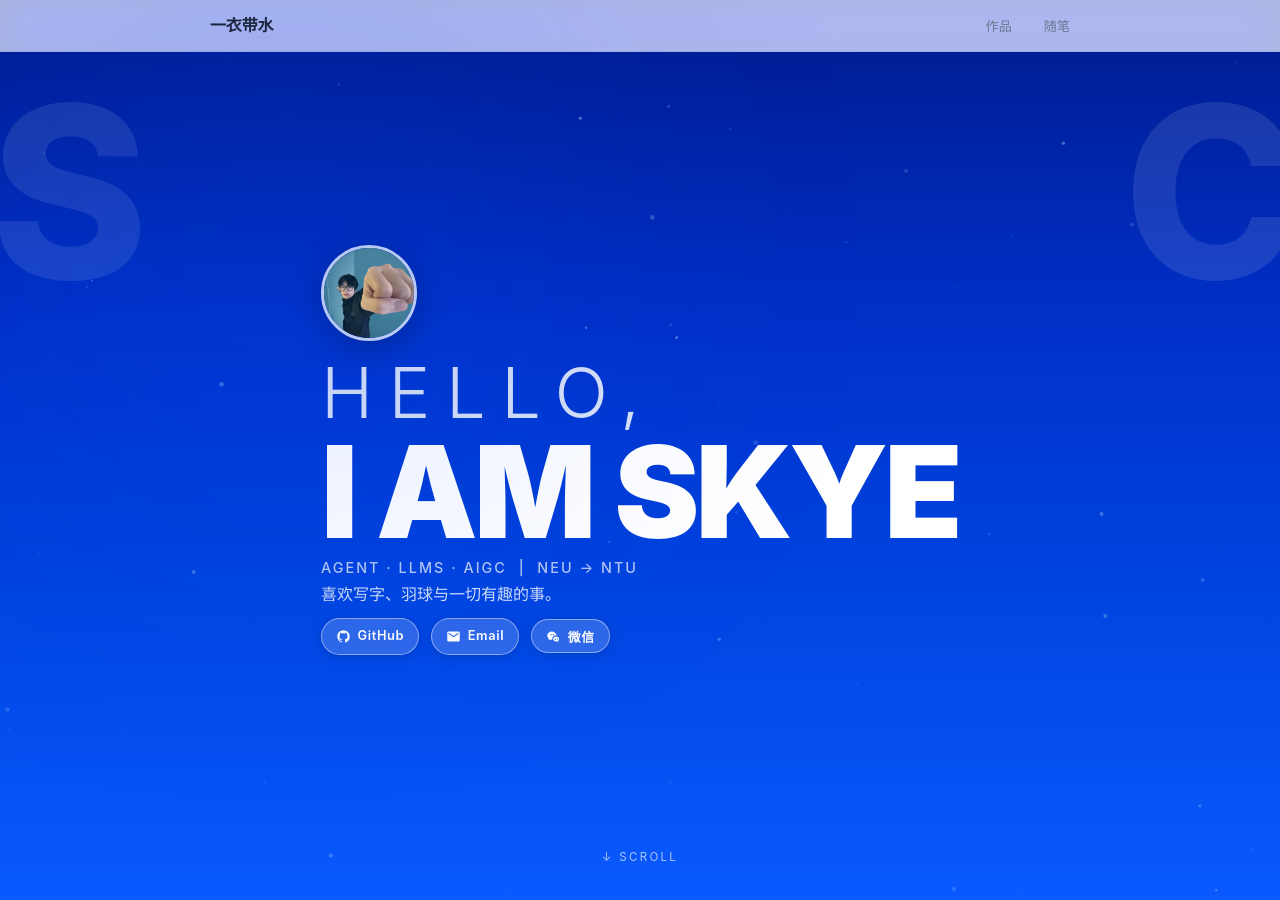
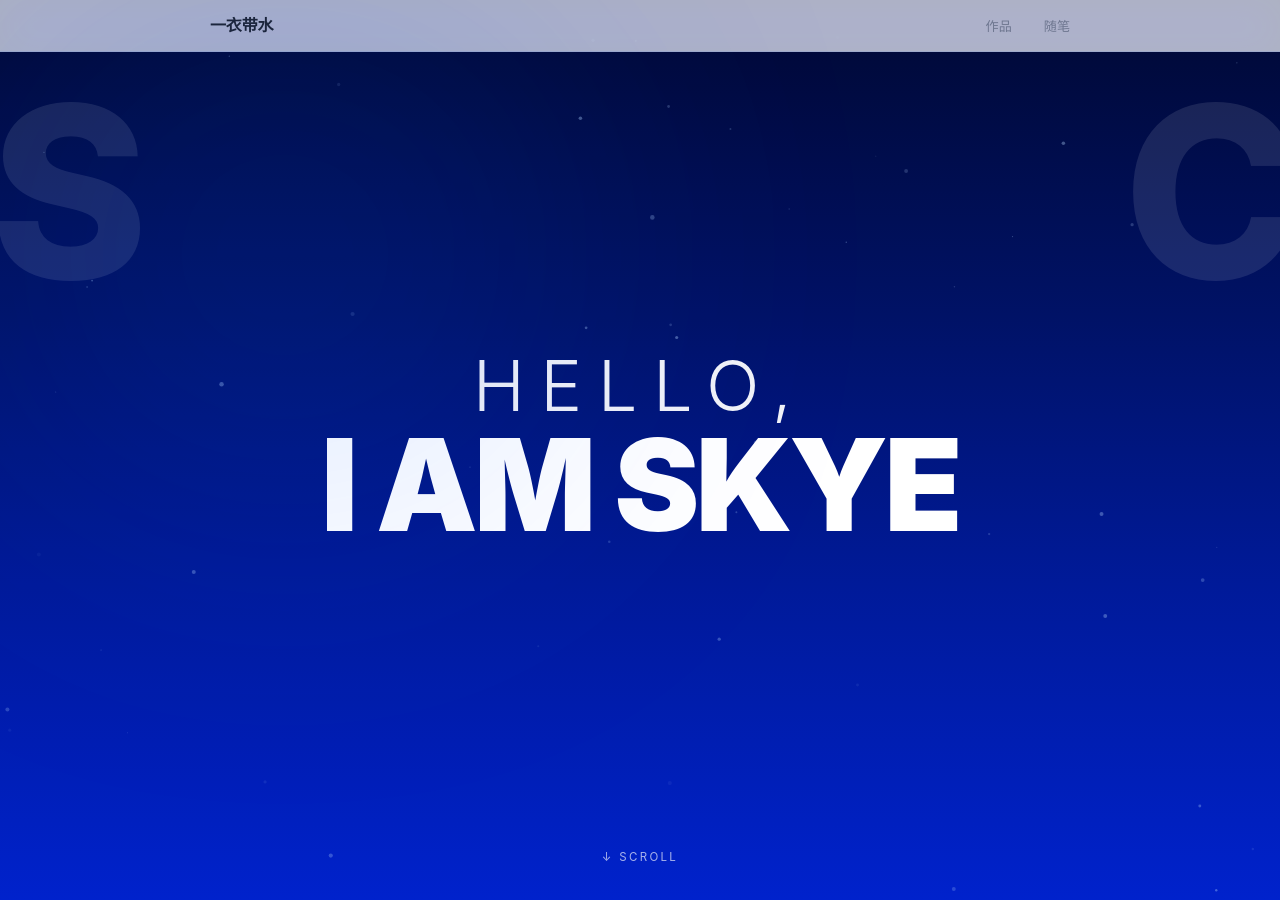
Before and after one commit to yiyidaishui7/yiyidaishui7.github.io, a Jekyll site: the page built from index.html, in a window 1280 px wide and 900 px high. Built offline with Jekyll 4.4.1, drawn with Linux system fonts in a browser that asks for light colours; nearby versions of some CDN libraries; some web fonts are replaced; the list of posts is cut into pages by our own code; comment, search, counter and statistics services are not loaded.

Commit message:
style: refine hero design with darker blue and centered title

```diff
--- a/index.html
+++ b/index.html
@@ -77,7 +77,7 @@
       position: relative;
       width: 100%;
       min-height: 100vh;
-      background: linear-gradient(to bottom, #001a8c 0%, #0030c8 35%, #0044e0 65%, #0a5aff 100%);
+      background: linear-gradient(to bottom, #000833 0%, #001266 35%, #001a99 65%, #0022cc 100%);
       display: flex;
       flex-direction: column;
       align-items: center;
@@ -87,7 +87,7 @@
     }
 
     html[data-theme="dark"] .cargo-hero {
-      background: linear-gradient(to bottom, #000d4d 0%, #001a99 35%, #0026c0 65%, #0033e0 100%);
+      background: linear-gradient(to bottom, #00051a 0%, #000a33 35%, #000f40 65%, #001a8c 100%);
     }
 
     /* Corner decorative letters */
@@ -140,7 +140,7 @@
       font-size: clamp(1.8rem, 5.5vw, 4.5rem);
       font-weight: 300;
       letter-spacing: 0.22em;
-      opacity: 0.85;
+      opacity: 0.95;
     }
     .cargo-name .name-iam {
       display: block;
@@ -989,80 +989,12 @@
     <div class="cargo-corner-letter corner-tl" aria-hidden="true">S</div>
     <div class="cargo-corner-letter corner-tr" aria-hidden="true">C</div>
 
-    <div class="cargo-intro">
-      <!-- Avatar -->
-      <img
-        src="{{ site.baseurl }}/images/avater_real.jpg"
-        alt="Skye的头像"
-        class="cargo-avatar"
-        width="96" height="96"
-      />
-
+    <div class="cargo-hero-center">
       <!-- Two-line Name -->
-      <div class="cargo-name-block">
-        <h1 class="cargo-name">
-          <span class="name-hello">HELLO,</span>
-          <span class="name-iam">I AM SKYE</span>
-        </h1>
-        <!-- <p class="cargo-cn-name">Yiyidaishui</p> -->
-      </div>
-
-      <!-- Subtitle -->
-      <p class="cargo-sub">Agent · LLMs · AIGC&nbsp;&nbsp;|&nbsp;&nbsp;NEU → NTU</p>
-
-      <!-- Bio -->
-      <p class="cargo-bio">
-        喜欢写字、羽球与一切有趣的事。
-      </p>
-
-      <!-- Social Links -->
-      <div class="cargo-socials">
-
-        <!-- GitHub -->
-        <a
-          href="https://github.com/yiyidaishui7"
-          target="_blank"
-          rel="noopener"
-          class="cs-link"
-          id="cs-github"
-          aria-label="GitHub"
-        >
-          <svg viewBox="0 0 24 24" aria-hidden="true"><path d="M12 2C6.477 2 2 6.484 2 12.017c0 4.425 2.865 8.18 6.839 9.504.5.092.682-.217.682-.483 0-.237-.008-.868-.013-1.703-2.782.605-3.369-1.343-3.369-1.343-.454-1.158-1.11-1.466-1.11-1.466-.908-.62.069-.608.069-.608 1.003.07 1.531 1.032 1.531 1.032.892 1.53 2.341 1.088 2.91.832.092-.647.35-1.088.636-1.338-2.22-.253-4.555-1.113-4.555-4.951 0-1.093.39-1.988 1.029-2.688-.103-.253-.446-1.272.098-2.65 0 0 .84-.27 2.75 1.026A9.564 9.564 0 0 1 12 6.844a9.59 9.59 0 0 1 2.504.337c1.909-1.296 2.747-1.027 2.747-1.027.546 1.379.202 2.398.1 2.651.64.7 1.028 1.595 1.028 2.688 0 3.848-2.339 4.695-4.566 4.943.359.309.678.92.678 1.855 0 1.338-.012 2.419-.012 2.747 0 .268.18.58.688.482A10.02 10.02 0 0 0 22 12.017C22 6.484 17.522 2 12 2z"/></svg>
-          GitHub
-          <span class="cs-tooltip">github.com/yiyidaishui7</span>
-        </a>
-
-        <!-- Email -->
-        <a
-          href="mailto:yagkinc@163.com"
-          class="cs-link"
-          id="cs-email"
-          aria-label="发送邮件"
-        >
-          <svg viewBox="0 0 24 24" aria-hidden="true"><path d="M20 4H4c-1.1 0-2 .9-2 2v12c0 1.1.9 2 2 2h16c1.1 0 2-.9 2-2V6c0-1.1-.9-2-2-2zm0 4-8 5-8-5V6l8 5 8-5v2z"/></svg>
-          Email
-          <span class="cs-tooltip">yagkinc@163.com</span>
-        </a>
-
-        <!-- WeChat — hover card, no modal -->
-        <button
-          type="button"
-          class="cs-link"
-          id="cs-wechat"
-          aria-label="微信联系"
-        >
-          <svg viewBox="0 0 24 24" aria-hidden="true"><path d="M9.5 4C5.36 4 2 6.91 2 10.5c0 2.04 1.04 3.86 2.67 5.07L4 18l2.67-1.33A8.77 8.77 0 0 0 9.5 17c.17 0 .34 0 .5-.02A5.98 5.98 0 0 1 10 16c0-3.31 2.91-6 6.5-6 .23 0 .46.01.68.03C16.27 7.06 13.15 4 9.5 4zm-1.5 4a1 1 0 1 1 0 2 1 1 0 0 1 0-2zm4 0a1 1 0 1 1 0 2 1 1 0 0 1 0-2zm4.5 4c-2.76 0-5 1.79-5 4s2.24 4 5 4c.62 0 1.22-.11 1.78-.3L20 21l-.55-1.83C20.42 18.33 21 17.21 21 16c0-2.21-2.24-4-4.5-4zm-1.5 3a1 1 0 1 1 0 2 1 1 0 0 1 0-2zm3 0a1 1 0 1 1 0 2 1 1 0 0 1 0-2z"/></svg>
-          微信
-          <!-- WeChat hover card -->
-          <span class="cs-wechat-card" role="tooltip">
-            <img src="{{ site.baseurl }}/images/wechat_qcode.jpg" alt="微信二维码" />
-            <span class="wc-title">一衣带水</span>
-            <span class="wc-id">微信号：Skyeee7</span>
-            <span class="wc-hint">扫一扫添加好友</span>
-          </span>
-        </button>
-
-      </div>
+      <h1 class="cargo-name">
+        <span class="name-hello">HELLO,</span>
+        <span class="name-iam">I AM SKYE</span>
+      </h1>
     </div>
 
     <div class="cargo-scroll" aria-hidden="true">
```
